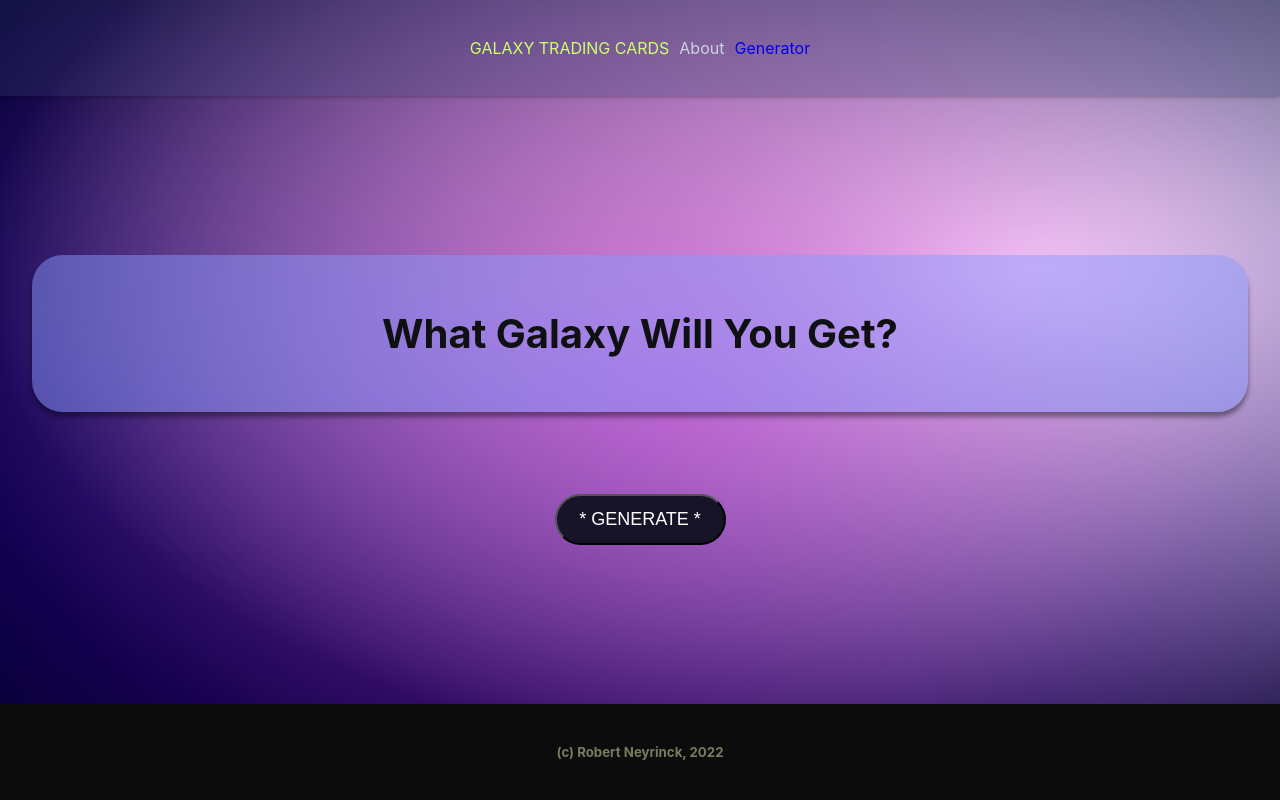
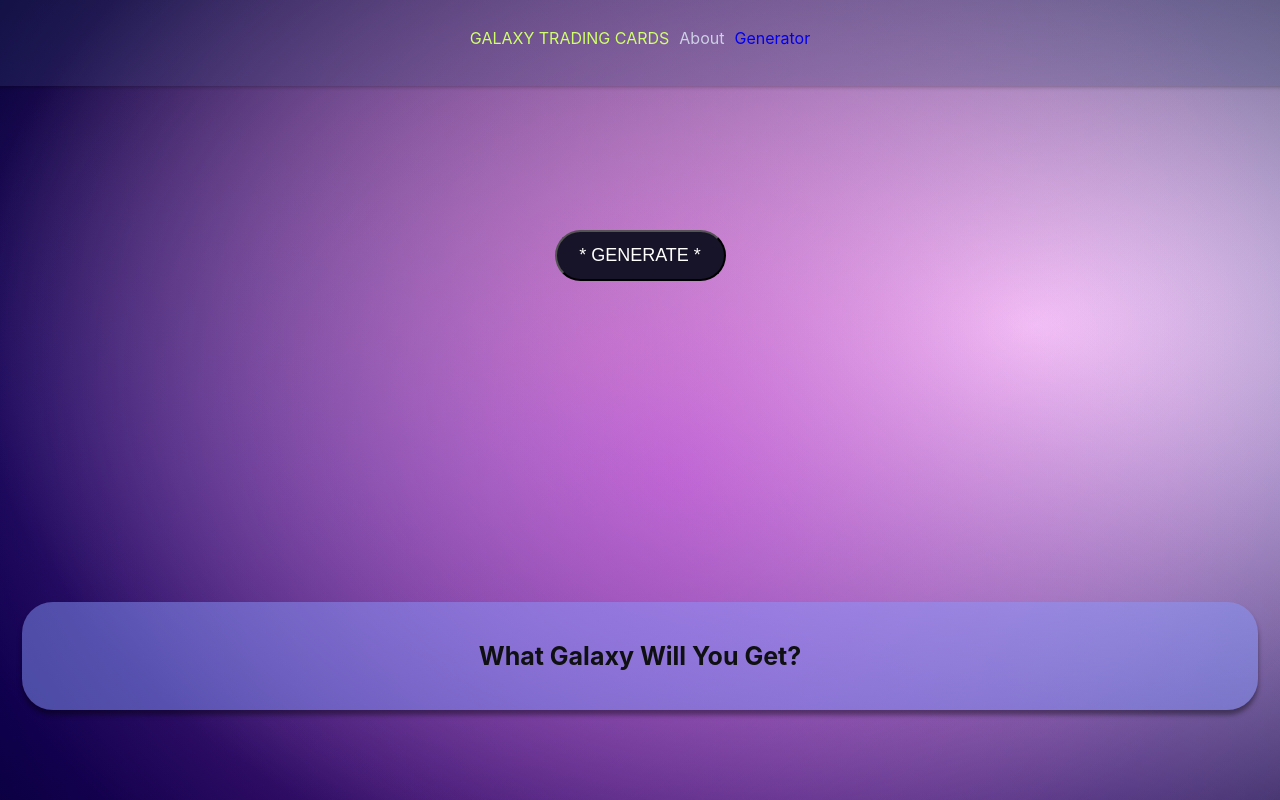
Before and after one commit to rneyrinck/Project-2, a React (Create React App) app in the folder galaxy-trading-cards/: page / in a window 1280 px wide. Shown: the top 800 px of the page. Built offline with nearby package versions, Linux system fonts and the light colour scheme.

Commit message:
updating more css

```diff
--- a/galaxy-trading-cards/src/App.css
+++ b/galaxy-trading-cards/src/App.css
@@ -1,9 +1,10 @@
 .App {
+  margin: -10px;
   text-align: center;
-  height: 100vh;
+  /* height: 100vh; */
   display: grid;
   grid-template-columns: 1fr;
-  grid-template-rows: 1rem, 20rem, 1rem;
+  grid-template-rows: 1rem, 800px, 1rem;
   background: radial-gradient(
       163.35% 105.57% at 45.62% 45.35%,
       rgba(106, 120, 247, 0.4) 0%,
--- a/galaxy-trading-cards/src/about/about.css
+++ b/galaxy-trading-cards/src/about/about.css
@@ -10,6 +10,7 @@
   border-radius: 20px;
   padding: 15px;
   text-align: left;
+  width: 346;
 }
 .main-text{
     margin-bottom: -2rem;
--- a/galaxy-trading-cards/src/footer/footer.css
+++ b/galaxy-trading-cards/src/footer/footer.css
@@ -7,5 +7,5 @@ footer{
     justify-content: center;
     align-items: center;
     align-self: flex-end ;
-    margin-top: 2rem;
+
 }
--- a/galaxy-trading-cards/src/galaxyCard/galaxy-card.css
+++ b/galaxy-trading-cards/src/galaxyCard/galaxy-card.css
@@ -16,7 +16,7 @@ article{
     align-items: center;
 }
 .galaxy-card h3{
-    font-size: 40px;
+    font-size: 25px;
     color: #0F1011;
     text-align: center;
 }
@@ -25,7 +25,8 @@ article{
     height: auto;
 }
 .galaxy-image{
-   width: 99%;
-   height: 99%;
+
+   width: 350px;
+   height: 350px;
     border-radius: 0px 0px 20px 20px;
 }
--- a/galaxy-trading-cards/src/generator/generator.css
+++ b/galaxy-trading-cards/src/generator/generator.css
@@ -5,15 +5,17 @@ button{
     /* margin: 0px 10px; */
     height: 51px;
     width: 171px;
-    display: flex;
+    /* display: flex; */
     align-items: center;
     justify-content: center;
     padding: 16px 20px;
     font-size: 18px;
     align-items: center;
     justify-self: center;
+    /* margin: 15px; */
 }
 .generator{
     display: grid;
     align-items: center;
+    height: 800px;
 }
--- a/galaxy-trading-cards/src/generator/generator.js
+++ b/galaxy-trading-cards/src/generator/generator.js
@@ -39,9 +39,9 @@ const Generator = (props) => {
 
   return (
     <section className="generator">
+      <button onClick={APICall}>* GENERATE *</button>
       <GalaxyCard galaxyCardHTML={galaxyCardHTML} />
 
-      <button onClick={APICall}>* GENERATE *</button>
     </section>
   );
 };
```
